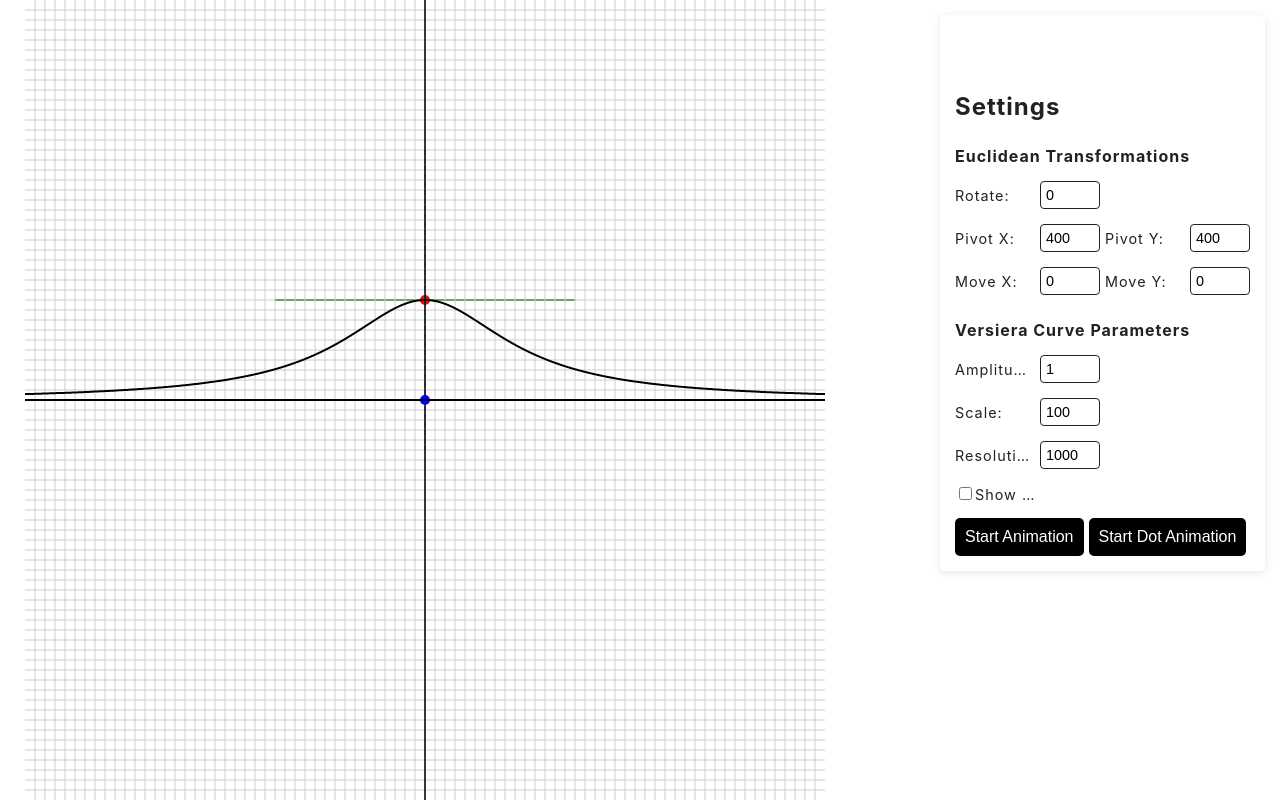
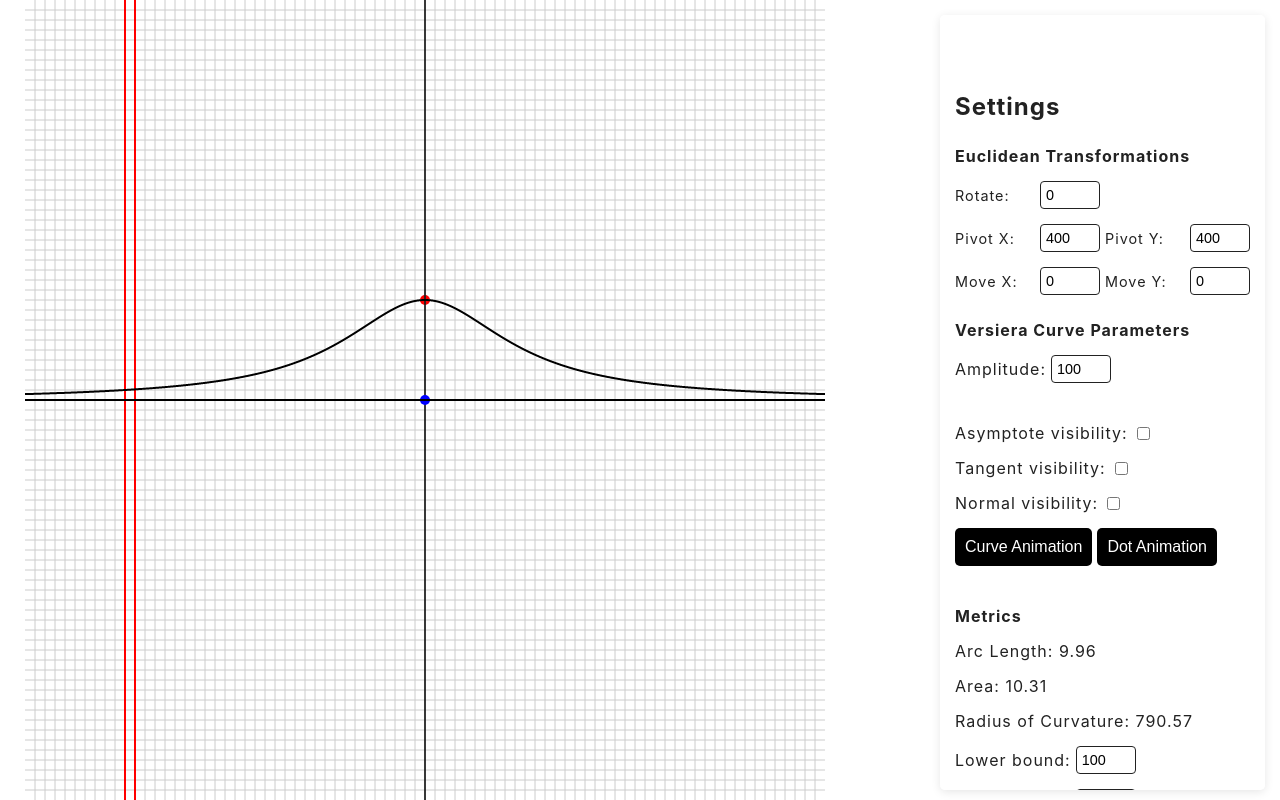
Before and after one commit to morsprop3est/geometry-and-graphics-lab1, a React (Create React App) app: page / in a window 1280 px wide. Both pictures are taken after a click on the button 1223 px from the left and 53 px from the top of the page. Built offline with nearby package versions, Linux system fonts and the light colour scheme; some icons are missing.

Commit message:
Implement calculations, lower/upper bounds. Fixed dot animation, fixed tanget useEffect. Small fixes.

```diff
--- a/src/App.js
+++ b/src/App.js
@@ -5,13 +5,13 @@ import Dot from './components/Dot/Dot';
 import SideMenu from './components/SideMenu/SideMenu';
 
 const defaultCurveSettings = {
-    amplitude: 1,
-    scale: 100,
-    resolution: 1000,
+    amplitude: 100,
+    scale: 1,
 };
 
 const App = () => {
     const canvasSize = 800;
+    const resolution = 2000;
     const [curveSettings, setCurveSettings] = useState(defaultCurveSettings);
     const [curveCoordinates, setCurveCoordinates] = useState([]);
     const [asymptoteCoordinates, setAsymptoteCoordinates] = useState([]);
@@ -22,18 +22,28 @@ const App = () => {
     const [pivotY, setPivotY] = useState(canvasSize / 2);
     const [isAnimating, setIsAnimating] = useState(false);
     const [isDotAnimating, setIsDotAnimating] = useState(false);
-    const [isAsymptote, setIsAsymptote] = useState(false);
+    const [isAsymptoteVisible, setIsAsymptoteVisible] = useState(false);
+    const [isTangentVisible, setIsTangentVisible] = useState(false);
+    const [isNormalVisible, setIsNormalVisible] = useState(false);
     const [dotAngle, setDotAngle] = useState(0);
     const [dotPosition, setDotPosition] = useState({ x: -100, y: canvasSize / 2 });
     const [dotDirection, setDotDirection] = useState(1);
+    const [curveMetrics, setCurveMetrics] = useState({
+        arcLength: 0,
+        area: 0,
+        radiusOfCurvature: 0,
+    });
+
+    const [lineStartX, setLineStartX] = useState(100);
+    const [lineEndX, setLineEndX] = useState(110);
 
     const amplitudeRef = useRef(curveSettings.amplitude);
-    const amplitudeDirectionRef = useRef(0.01);
+    const amplitudeDirectionRef = useRef(1);
     const angleRef = useRef(0);
     const requestRef = useRef(null);
 
-    const maxAmplitude = 3;
-    const minAmplitude = 1;
+    const maxAmplitude = 300;
+    const minAmplitude = 100;
 
     const calculateCurvePoint = (a, angle, scale) => {
         const x = a * Math.tan(angle) * scale;
@@ -42,13 +52,45 @@ const App = () => {
     };
 
     const calculateTangentAngle = (angle) => {
-        const dx = curveSettings.amplitude * Math.pow(1 / Math.cos(angle), 2) * curveSettings.scale;
-        const dy = 2 * curveSettings.amplitude * Math.sin(angle) * Math.cos(angle) * curveSettings.scale;
+            const dx = curveSettings.amplitude * Math.pow(1 / Math.cos(angle), 2) * curveSettings.scale;
+            const dy = 2 * curveSettings.amplitude * Math.sin(angle) * Math.cos(angle) * curveSettings.scale;
         const derivative = dx !== 0 ? dy / dx : 0;
-        const tangentAngle = Math.atan(derivative); // Angle of tangent
+        const tangentAngle = Math.atan(derivative);
 
-        return tangentAngle - (rotationAngle * Math.PI) / 180; // Convert rotation to radians
+        return tangentAngle - (rotationAngle * Math.PI) / 180;
     };
+
+    const calculateArea = () => {
+        const { amplitude: a, scale } = curveSettings;
+        let area = 0;
+        const centerX = canvasSize / 2;
+        const centerY = canvasSize / 2;
+
+
+        const startX = lineStartX - centerX;
+        const endX = lineEndX - centerX;
+
+
+        const segments = 1000;
+        const deltaX = (endX - startX) / segments;
+
+        for (let i = 0; i < segments; i++) {
+            const x = startX + i * deltaX;
+
+            const angle = Math.atan2(-x / scale, a / scale);
+
+            const y = -a * Math.pow(Math.cos(angle), 2) * scale;
+
+            area += Math.abs(y) * deltaX / 10;
+        }
+
+        setCurveMetrics((prev) => ({ ...prev, area }));
+    };
+
+    useEffect(() => {
+        calculateArea();
+    }, [curveSettings, lineStartX, lineEndX]);
+
 
 
     const applyTransformations = (coordinates) => {
@@ -63,14 +105,13 @@ const App = () => {
     };
 
     const calculateParametricCurve = () => {
-        const { amplitude: a, scale, resolution } = curveSettings;
+        const { amplitude: a, scale } = curveSettings;
         const newCoordinates = [];
         const centerX = canvasSize / 2;
         const centerY = canvasSize / 2;
 
-        for (let i = -resolution; i <= resolution; i++) {
-            const angle = (i / resolution) * (Math.PI / 2);
-            const { x, y } = calculateCurvePoint(a, angle, scale);
+        for (let i = -Math.PI / 2; i <= Math.PI / 2; i += (Math.PI / (2 * resolution))) {
+            const { x, y } = calculateCurvePoint(a, i, scale);
             newCoordinates.push(['line', centerX + x, centerY - y]);
         }
 
@@ -80,6 +121,7 @@ const App = () => {
         const asymptoteNewCoordinates = [['asymptote', -99999, centerY], ['asymptote', 99999, centerY]];
         setAsymptoteCoordinates(asymptoteNewCoordinates);
     };
+
 
     useEffect(() => {
         calculateParametricCurve();
@@ -100,7 +142,7 @@ const App = () => {
     };
 
     const animateDot = () => {
-        angleRef.current += 0.01 * dotDirection;
+        angleRef.current += 0.005 * dotDirection;
         if (angleRef.current > Math.PI / 2 || angleRef.current < -Math.PI / 2) {
             setDotDirection(dotDirection * -1);
             angleRef.current = Math.sign(dotDirection) * Math.PI / 2;
@@ -126,8 +168,37 @@ const App = () => {
         setDotAngle(calculateTangentAngle(angleRef.current));
         setDotPosition({ x: finalX, y: finalY });
 
+        calculateRadiusOfCurvature(angleRef.current);
+
         requestRef.current = requestAnimationFrame(animateDot);
     };
+
+    useEffect(() => {
+        const { x, y } = calculateCurvePoint(curveSettings.amplitude, angleRef.current, curveSettings.scale);
+        const centerX = canvasSize / 2;
+        const centerY = canvasSize / 2;
+
+        const originalX = centerX + x;
+        const originalY = centerY - y;
+
+        const radAngle = (rotationAngle * Math.PI) / 180;
+        const translatedX = originalX - pivotX;
+        const translatedY = originalY - pivotY;
+
+        const rotatedX = translatedX * Math.cos(radAngle) - translatedY * Math.sin(radAngle);
+        const rotatedY = translatedX * Math.sin(radAngle) + translatedY * Math.cos(radAngle);
+
+        const finalX = rotatedX + pivotX + translateX;
+        const finalY = canvasSize - (rotatedY + pivotY + translateY);
+
+        const tangentAngle = calculateTangentAngle(angleRef.current);
+
+        setDotPosition({ x: finalX, y: finalY });
+        setDotAngle(tangentAngle);
+
+        calculateRadiusOfCurvature(angleRef.current);
+    }, [curveSettings.amplitude, curveSettings.scale, rotationAngle, pivotX, pivotY, translateX, translateY]);
+
 
     const toggleAnimation = () => {
         if (isAnimating) {
@@ -165,11 +236,69 @@ const App = () => {
         const finalX = rotatedX + pivotX + translateX;
         const finalY = canvasSize - (rotatedY + pivotY + translateY);
 
+        const tangentAngle = calculateTangentAngle(angleRef.current);
+
         setDotPosition({ x: finalX, y: finalY });
+        setDotAngle(tangentAngle);
     }, [curveSettings.amplitude, curveSettings.scale, rotationAngle, pivotX, pivotY, translateX, translateY]);
+
 
     const transformedCurveCoordinates = applyTransformations(curveCoordinates);
     const transformedAsymptoteCoordinates = applyTransformations(asymptoteCoordinates);
+
+    const calculateArcLength = () => {
+        const { amplitude: a, scale } = curveSettings;
+        let length = 0;
+        let prevPoint = calculateCurvePoint(a, -Math.PI / 2, scale);
+
+        for (let i = -resolution; i <= resolution; i++) {
+            const angle = (i / resolution) * (Math.PI / 2);
+            const point = calculateCurvePoint(a, angle, scale);
+
+            const centerX = canvasSize / 2;
+            const centerY = canvasSize / 2;
+            const x = centerX + point.x;
+            const y = centerY - point.y;
+
+            if (x < lineStartX || x > lineEndX) {
+                prevPoint = point;
+                continue;
+            }
+
+            const dx = point.x - prevPoint.x;
+            const dy = point.y - prevPoint.y;
+
+            length += Math.sqrt(dx ** 2 + dy ** 2);
+            prevPoint = point;
+        }
+
+        console.log(`Calculated Arc Length: ${length}`);
+        setCurveMetrics((prev) => ({ ...prev, arcLength: length }));
+    };
+
+    const calculateRadiusOfCurvature = (angle) => {
+        const { amplitude: a, scale } = curveSettings;
+
+        const dx = a * Math.pow(1 / Math.cos(angle), 2) * scale;
+        const dy = -2 * a * Math.cos(angle) * Math.sin(angle) * scale;
+
+        const d2x = 2 * a * Math.sin(angle) * scale;
+        const d2y = -2 * a * (Math.cos(2 * angle)) * scale;
+
+        const numerator = Math.pow(dx ** 2 + dy ** 2, 1.5);
+        const denominator = Math.abs(dx * d2y - dy * d2x);
+
+        const radiusOfCurvature = denominator !== 0 ? numerator / denominator : Infinity;
+
+        setCurveMetrics((prev) => ({ ...prev, radiusOfCurvature }));
+    };
+
+    useEffect(() => {
+        calculateParametricCurve();
+        calculateArcLength();
+        calculateRadiusOfCurvature(Math.PI / 4);
+        calculateArea();
+    }, [curveSettings, lineStartX, lineEndX]);
 
     return (
         <div>
@@ -189,23 +318,36 @@ const App = () => {
                 setTranslateY={setTranslateY}
                 toggleAnimation={toggleAnimation}
                 isAnimating={isAnimating}
-                isAsymptote={isAsymptote}
-                setIsAsymptote={setIsAsymptote}
+                isAsymptoteVisible={isAsymptoteVisible}
+                setIsAsymptoteVisible={setIsAsymptoteVisible}
                 toggleDotAnimation={toggleDotAnimation}
+                curveMetrics={curveMetrics}
+                lineStartX={lineStartX}
+                lineEndX={lineEndX}
+                setLineStartX={setLineStartX}
+                setLineEndX={setLineEndX}
+                isTangentVisible={isTangentVisible}
+                setIsTangentVisible={setIsTangentVisible}
+                isNormalVisible={isNormalVisible}
+                setIsNormalVisible={setIsNormalVisible}
             />
             <Dot
                 canvasSize={canvasSize}
                 dotCoordinates={dotPosition}
                 angle={dotAngle}
+                isTangentVisible={isTangentVisible}
+                isNormalVisible={isNormalVisible}
             />
             <Shape
                 coordinates={transformedCurveCoordinates}
-                asymptoteCoordinates={isAsymptote ? transformedAsymptoteCoordinates : []}
+                asymptoteCoordinates={isAsymptoteVisible ? transformedAsymptoteCoordinates : []}
                 canvasSize={canvasSize}
             />
             <Graph
                 pivot={{ x: pivotX, y: pivotY }}
                 canvasSize={canvasSize}
+                lineStartX={lineStartX}
+                lineEndX={lineEndX}
             />
         </div>
     );
--- a/src/components/Graph/Graph.jsx
+++ b/src/components/Graph/Graph.jsx
@@ -1,10 +1,10 @@
 import React, { useEffect, useRef } from 'react';
 import styles from './Graph.module.scss';
 
-const Graph = ({ pivot, canvasSize }) => {
+const Graph = ({ pivot, canvasSize, lineStartX, lineEndX }) => {
     const canvasRef = useRef(null);
-    const gridSize = 20;
-    const gridDensity = 2;
+    const gridSize = 10;
+    const gridDensity = 1;
 
     useEffect(() => {
         const canvas = canvasRef.current;
@@ -46,7 +46,18 @@ const Graph = ({ pivot, canvasSize }) => {
 
         ctx.strokeStyle = 'blue';
         ctx.lineWidth = 1;
-    }, [canvasSize, pivot]);
+
+        ctx.strokeStyle = 'red';
+        ctx.lineWidth = 2;
+
+        ctx.beginPath();
+        ctx.moveTo(lineStartX, 0);
+        ctx.lineTo(lineStartX, canvasSize);
+        ctx.moveTo(lineEndX, 0);
+        ctx.lineTo(lineEndX, canvasSize);
+        ctx.stroke();
+
+    }, [canvasSize, pivot, lineStartX, lineEndX]);
 
     return <canvas ref={canvasRef} width={canvasSize} height={canvasSize} className={styles.canvas} />;
 };
--- a/src/components/SideMenu/SideMenu.jsx
+++ b/src/components/SideMenu/SideMenu.jsx
@@ -23,9 +23,20 @@ const SideMenu = ({
                       setCurveSettings,
                       toggleAnimation,
                       isAnimating,
-                      isAsymptote,
-                      setIsAsymptote,
-                      toggleDotAnimation
+                      isAsymptoteVisible,
+                      setIsAsymptoteVisible,
+                      toggleDotAnimation,
+                      curveMetrics,
+                      lineStartX,
+                      setLineStartX,
+                      lineEndX,
+                      setLineEndX,
+                      isTangentVisible,
+                      setIsTangentVisible,
+                      isNormalVisible,
+                      setIsNormalVisible,
+                      animationFrame,
+                      setAnimationFrame,
                   }) => {
     const [isOpen, setIsOpen] = useState(false);
 
@@ -55,7 +66,6 @@ const SideMenu = ({
                     {isOpen && (
                         <motion.div initial="closed" animate="open" exit="closed" variants={menuVariants}>
                             <h2>Settings</h2>
-
                             <div className={styles.euclideanWrapper}>
                                 <h3>Euclidean Transformations</h3>
                                 <div className={styles.controlItem}>
@@ -72,7 +82,6 @@ const SideMenu = ({
                                     <label>Pivot Y:</label>
                                     <input type="number" value={pivotY} onChange={(e) => setPivotY(Number(e.target.value))} />
                                 </div>
-
                                 <div className={styles.controlItem}>
                                     <label>Move X:</label>
                                     <input type="number" value={translateX} onChange={(e) => setTranslateX(Number(e.target.value))} />
@@ -84,39 +93,46 @@ const SideMenu = ({
                             <div className={styles.euclideanWrapper}>
                                 <h3>Versiera Curve Parameters</h3>
                                 <div className={styles.controlItem}>
-                                    <label>Amplitude:</label>
+                                    Amplitude:
                                     <input
                                         type="number"
                                         value={curveSettings.amplitude}
                                         onChange={(e) => handleCurveSettingChange('amplitude', e.target.value)}
                                     />
                                 </div>
-                                <div className={styles.controlItem}>
-                                    <label>Scale:</label>
-                                    <input
-                                        type="number"
-                                        value={curveSettings.scale}
-                                        onChange={(e) => handleCurveSettingChange('scale', e.target.value)}
-                                    />
-                                </div>
-                                <div className={styles.controlItem}>
-                                    <label>Resolution:</label>
-                                    <input
-                                        type="number"
-                                        value={curveSettings.resolution}
-                                        onChange={(e) => handleCurveSettingChange('resolution', e.target.value)}
-                                    />
-                                </div>
+
+                                <div className={styles.euclideanWrapper}>
 
                                     <div className={styles.controlItem}>
+                                        Asymptote visibility:
                                         <label>
                                             <input
                                                 type="checkbox"
-                                            checked={isAsymptote}
-                                            onChange={(e) => setIsAsymptote(e.target.checked)}
+                                                checked={isAsymptoteVisible}
+                                                onChange={(e) => setIsAsymptoteVisible(e.target.checked)}
                                             />
-                                        Show Asymptote
                                         </label>
+                                    </div>
+                                    <div className={styles.controlItem}>
+                                        Tangent visibility:
+                                        <label>
+                                            <input
+                                                type="checkbox"
+                                                checked={isTangentVisible}
+                                                onChange={(e) => setIsTangentVisible(e.target.checked)}
+                                            />
+                                        </label>
+                                    </div>
+                                    <div className={styles.controlItem}>
+                                        Normal visibility:
+                                        <label>
+                                            <input
+                                                type="checkbox"
+                                                checked={isNormalVisible}
+                                                onChange={(e) => setIsNormalVisible(e.target.checked)}
+                                            />
+                                        </label>
+                                    </div>
                                 </div>
 
                                 <div className={styles.controlItem}>
@@ -126,22 +142,56 @@ const SideMenu = ({
                                         whileHover={{scale: 1.1}}
                                         whileTap={{scale: 0.9}}
                                     >
-                                        {isAnimating ? 'Stop Animation' : 'Start Animation'}
+                                    Curve Animation
                                     </motion.button>
 
                                     <motion.button
                                         className={styles.resetButton}
                                         onClick={toggleDotAnimation}
-                                        whileHover={{scale: 1.1}}
-                                        whileTap={{scale: 0.9}}
+                                        whileHover={{ scale: 1.1 }}
+                                        whileTap={{ scale: 0.9 }}
                                     >
-                                        {isAnimating ? 'Stop Dot Animation' : 'Start Dot Animation'}
+                                        Dot Animation
                                     </motion.button>
                                 </div>
+
+                                <div className={styles.euclideanWrapper}>
+                                    <h3>Metrics</h3>
+                                    <div className={styles.controlItem}>
+                                        Arc Length: {parseFloat(curveMetrics.arcLength).toFixed(2)}
+                                    </div>
+                                    <div className={styles.controlItem}>
+                                        Area: {parseFloat(curveMetrics.area).toFixed(2)}
+                                    </div>
+                                    <div className={styles.controlItem}>
+                                        Radius of Curvature: {parseFloat(curveMetrics.radiusOfCurvature).toFixed(2)}
+                                    </div>
+
+                                    <div className={styles.controlItem}>
+                                        Lower bound:
+                                        <input
+                                            type="number"
+                                            value={lineStartX}
+                                            onChange={(e) => setLineStartX(Number(e.target.value))}
+                                            placeholder="Start X"
+                                        />
+                                    </div>
+                                    <div className={styles.controlItem}>
+                                        Upper bound:
+                                        <input
+                                            type="number"
+                                            value={lineEndX}
+                                            onChange={(e) => setLineEndX(Number(e.target.value))}
+                                            placeholder="End X"
+                                        />
+                                    </div>
+                                </div>
+
                             </div>
                         </motion.div>
                     )}
                 </AnimatePresence>
+
             </div>
         </div>
     );
```
Also changed, not shown: src/components/Dot/Dot.jsx (+9 -5 lines). Lines whose indentation alone changed are shown as unchanged.
